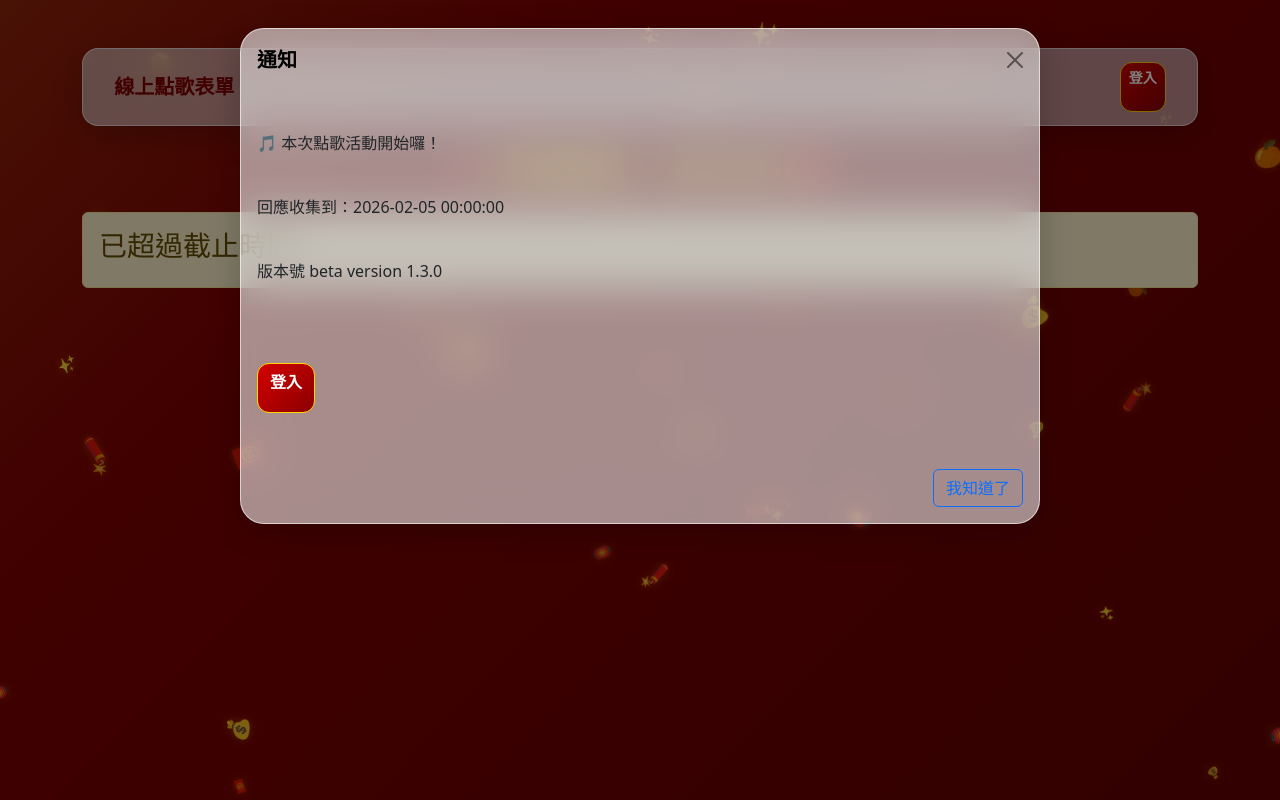
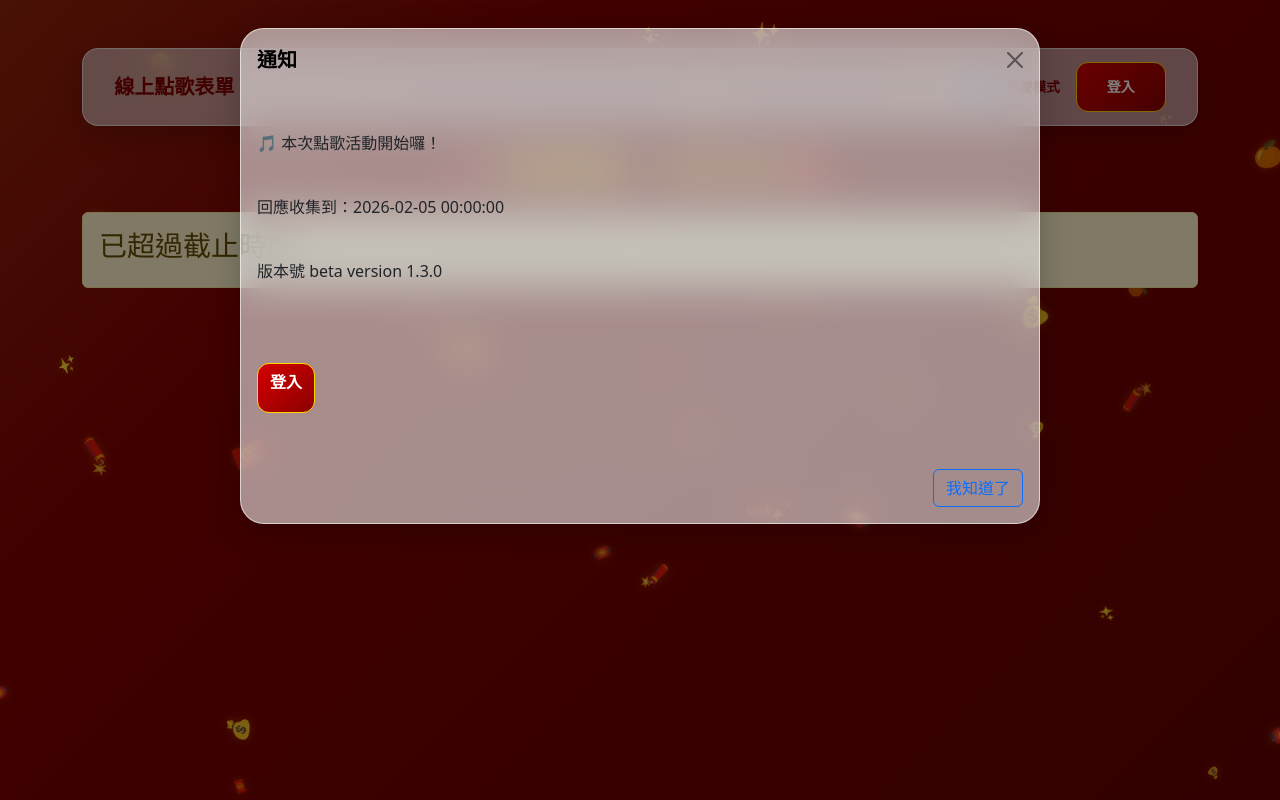
Before and after one commit to wen-ar/song_request_form, a Flask app: page / in a window 1280 px wide. Run offline with Flask 3, Linux system fonts and the light colour scheme.

Commit message:
Enhance festival mode switch and button styles

```diff
--- a/templates/index.html
+++ b/templates/index.html
@@ -136,6 +136,30 @@
       font-weight: bold;
     }
 
+    /* 固定登入、登出與管理按鈕的大小 */
+    .nav-btn-custom {
+      min-width: 90px;
+      height: 38px;
+      display: inline-flex;
+      align-items: center;
+      justify-content: center;
+      white-space: nowrap;
+    }
+
+    /* 撥動開關的標籤顏色調整 */
+    .form-check-label {
+      transition: color 0.5s ease;
+      cursor: pointer;
+      user-select: none;
+    }
+
+    /* 節慶模式下，讓開關標籤變為深紅色以對應白色玻璃背景 */
+    body.festival-mode #switchLabel {
+      color: #800000 !important;
+      font-weight: bold;
+    }
+
+
     body.festival-mode .btn-primary .normal-text { display: none !important; }
     body.festival-mode .btn-primary .festival-text { display: inline-block !important; }
 
@@ -157,16 +181,23 @@
   <nav class="navbar navbar-expand-lg navbar-light bg-light mb-4">
     <div class="container-fluid">
       <a class="navbar-brand" href="{{ url_for('index') }}">線上點歌表單</a>
-      <div class="d-flex">
+
+      <div class="d-flex align-items-center">
+
+        <div class="form-check form-switch me-3">
+          <input class="form-check-input" type="checkbox" id="festivalSwitch" role="switch">
+          <label class="form-check-label text-secondary" for="festivalSwitch" id="switchLabel" style="font-size: 0.85rem;">節慶模式</label>
+        </div>
+
         {% if session.get("user") %}
-          <span class="navbar-text me-2">目前登入：{{ session["user"].get("email") }}</span>
-          <a href="{{ url_for('logout') }}" class="btn btn-outline-secondary btn-sm">登出</a>
+          <span class="navbar-text me-3 d-none d-md-inline">目前：{{ session["user"].get("email") }}</span>
+          <a href="{{ url_for('logout') }}" class="btn btn-outline-secondary btn-sm nav-btn-custom">登出</a>
         {% else %}
-          <!-- 未登入時只顯示「登入」按鈕，點擊後跳出選擇彈窗 -->
-          <a href="#" class="btn btn-primary btn-sm" data-bs-toggle="modal" data-bs-target="#loginModal">登入</a>
+          <a href="#" class="btn btn-primary btn-sm nav-btn-custom" data-bs-toggle="modal" data-bs-target="#loginModal">登入</a>
         {% endif %}
+
         {% if session.get("user") and session["user"]["email"] in ADMIN_EMAILS %}
-          <a href="{{ url_for('admin_page') }}" class="btn btn-warning btn-sm">管理頁面</a>
+           <a href="{{ url_for('admin_page') }}" class="btn btn-warning btn-sm nav-btn-custom ms-2">管理頁面</a>
         {% endif %}
       </div>
     </div>
@@ -269,15 +300,49 @@
 
   <!-- JavaScript -->
   <script>
-    // --- [新增] 粒子動畫與節慶判斷邏輯 ---
+    // --- [更新] 粒子動畫與主題開關邏輯 ---
+    const festivalSwitch = document.getElementById('festivalSwitch');
+
     function initFestivalEffect() {
       const now = new Date();
-      // 偵測是否為 2 月 (農曆新年/情人節期間)
-      if (now.getMonth() === 1) {
+      const isFebruary = now.getMonth() === 1; // 偵測是否為 2 月
+
+      // 讀取瀏覽器儲存的偏好 (localStorage)
+      const savedPref = localStorage.getItem('festivalEnabled');
+
+      // 決定規則：如果有存過設定就用設定，沒存過就看月份 (預設開啟)
+      const shouldEnable = (savedPref === null) ? isFebruary : (savedPref === 'true');
+
+      // 設定開關按鈕狀態
+      festivalSwitch.checked = shouldEnable;
+
+      // 執行切換模式
+      applyFestivalMode(shouldEnable);
+    }
+
+    function applyFestivalMode(enable) {
+      if (enable) {
         document.body.classList.add('festival-mode');
-        startParticles();
+        document.getElementById('festival-canvas').style.display = 'block';
+        startParticles(); // 啟動粒子動畫
+      } else {
+        document.body.classList.remove('festival-mode');
+        document.getElementById('festival-canvas').style.display = 'none';
       }
+      // 將使用者的選擇存入 localStorage
+      localStorage.setItem('festivalEnabled', enable);
     }
+
+    // 監聽開關撥動動作
+    festivalSwitch.addEventListener('change', (e) => {
+      const isEnabled = e.target.checked;
+      applyFestivalMode(isEnabled);
+
+      // 如果使用者開啟主題，重新整理頁面以確保 Canvas 粒子動畫乾淨初始化
+      if (isEnabled) {
+        location.reload();
+      }
+    });
 
     function startParticles() {
       const canvas = document.getElementById('festival-canvas');
```
